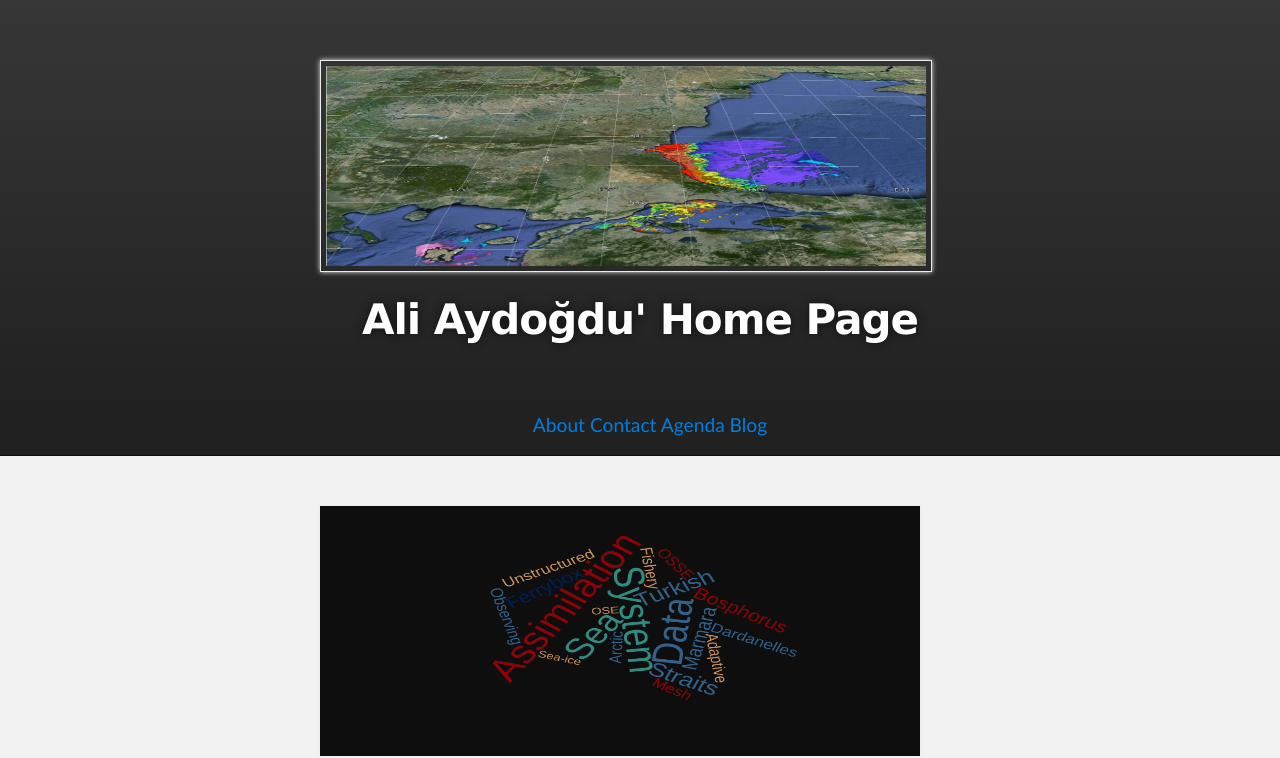
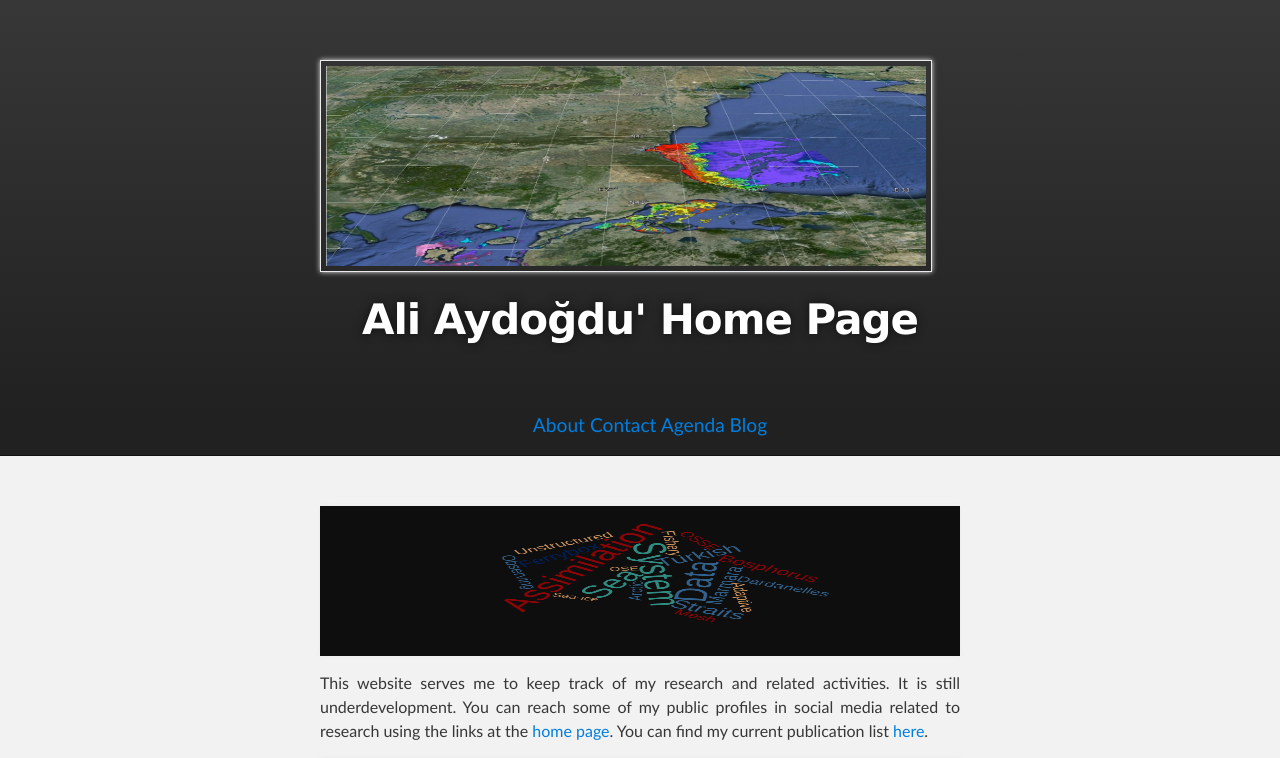
Before and after one commit to aydogduali/aydogduali.github.io, a Jekyll site: the page built from about/index.md, in a window 1280 px wide. Shown: the top 758 px of the page. Built offline with Jekyll 4.4.1, drawn with Linux system fonts in a browser that asks for light colours; the repository's description, which GitHub fills in, is left out; grey boxes are pictures that could not be loaded.

```diff
--- a/about/index.md
+++ b/about/index.md
@@ -1,7 +1,7 @@
 ---
 layout: default
 ---
-![](../pics/wordcloud.png){:height="250px" width="600px"}
+![](../pics/wordcloud.png){:height="150px" width="640px"}
 
 This website serves me to keep track of my research and related activities. It
 is still underdevelopment. You can reach some of my public profiles in social
```
